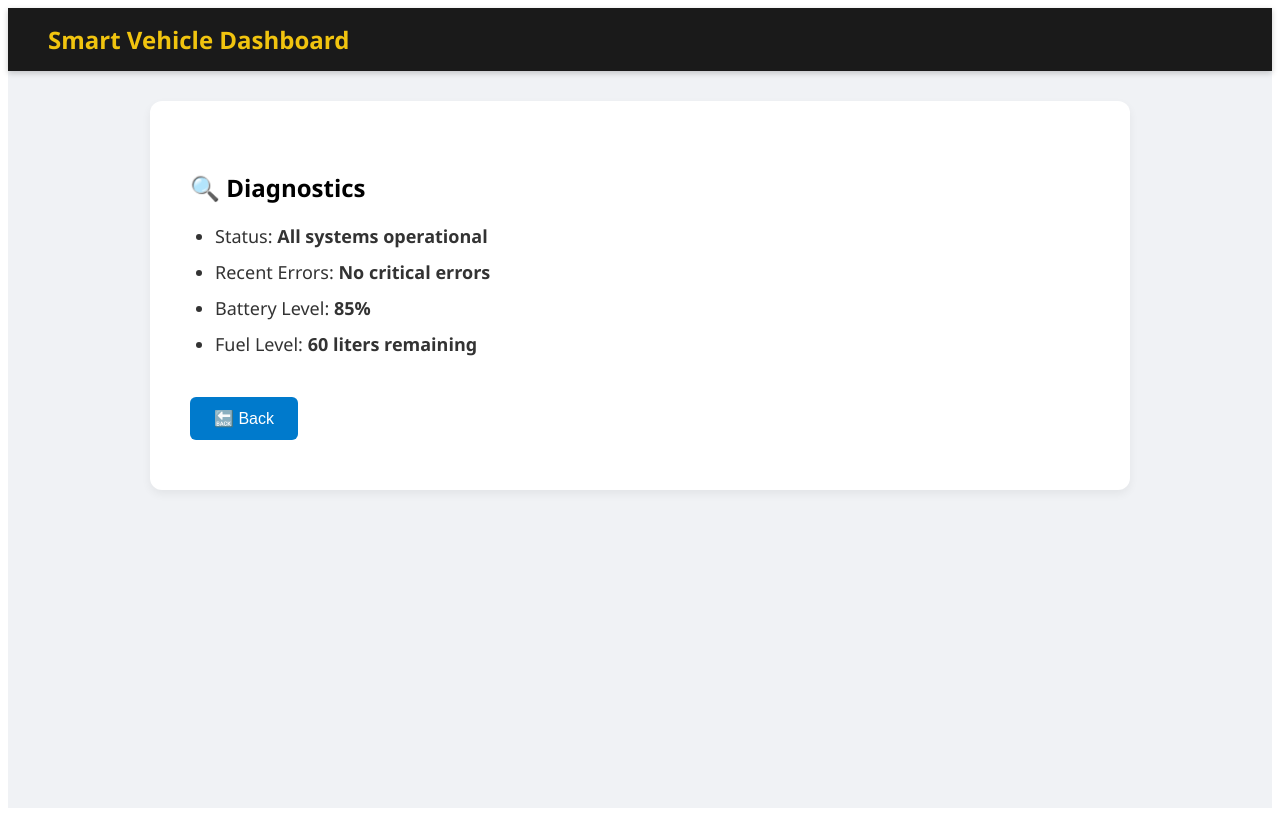
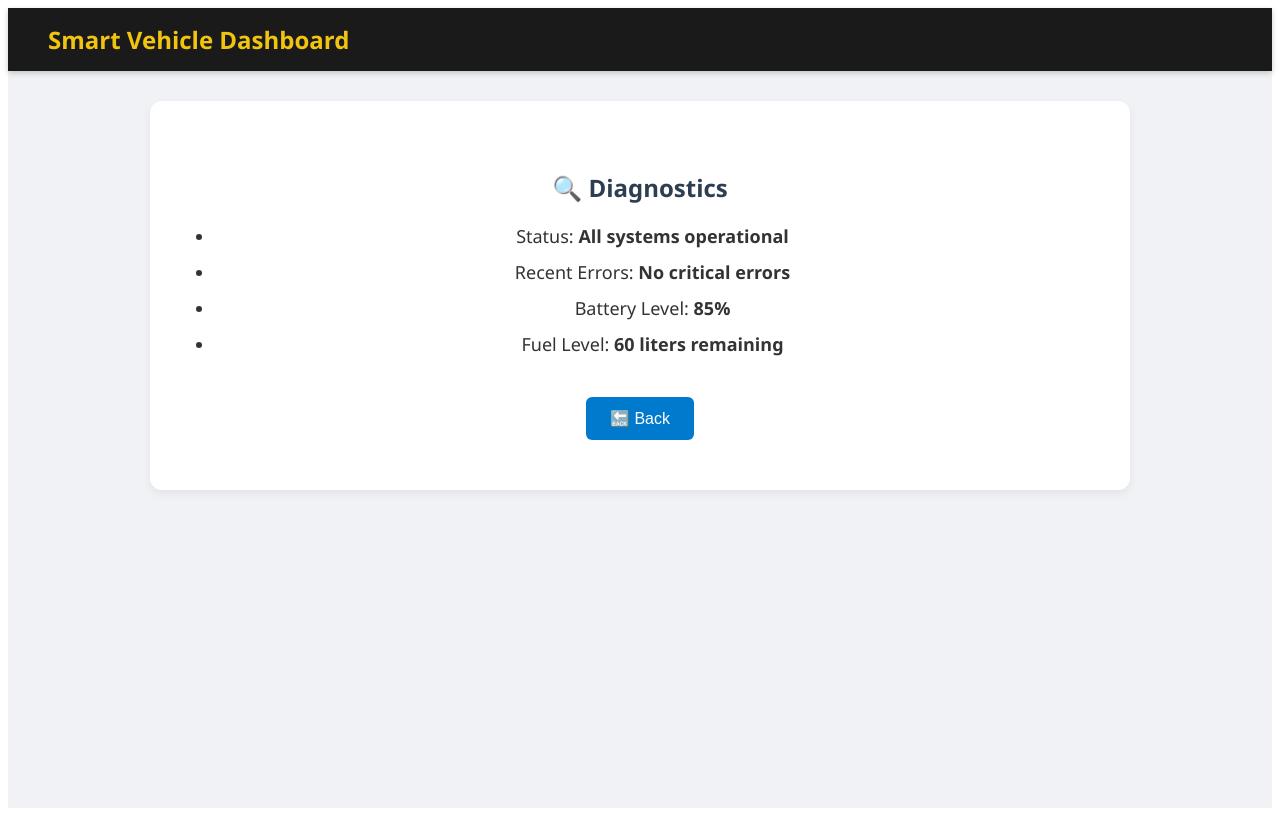
Before and after one commit to thaminaanzum/Smart_mining, a React (Create React App) app: page /Diagnostics in a window 1280 px wide. Built offline with nearby package versions, Linux system fonts and the light colour scheme.

Commit message:
Update Diagnostics.css

```diff
--- a/src/Diagnostics.css
+++ b/src/Diagnostics.css
@@ -1,54 +1,87 @@
-.navbar {
-  background-color: #000;
-  padding: 15px 40px;
-  color: white;
-  font-size: 20px;
-  font-weight: bold;
-  display: flex;
-  align-items: center;
-  justify-content: flex-start;
+.diagnostics-content {
+  max-width: 960px;
+  margin: 0 auto;
+  padding: 40px 30px;
+  text-align: center;
+  font-family: 'Segoe UI', sans-serif;
+  color: #2c3e50;
+  background-color: #ffffff;
 }
 
-/* Title on top-left */
-.navbar-title {
+.section-heading {
+  font-size: 30px;
+  margin-bottom: 25px;
+  color: #1a2b4c;
+  font-weight: 600;
+}
+
+.status-box {
+  background-color: #f0f4fa;
+  border-radius: 12px;
+  padding: 25px;
+  margin-bottom: 30px;
+  box-shadow: 0 4px 12px rgba(0, 0, 0, 0.08);
+  text-align: left;
+}
+
+.status-box ul {
+  list-style: none;
+  padding: 0;
   margin: 0;
 }
 
-/* Diagnostics container */
-.diagnostics-container {
-  font-family: Arial, sans-serif;
-  min-height: 100vh;
-  background-color: #f5f5f5;
+.status-box li {
+  padding: 10px 0;
+  font-size: 18px;
+  border-bottom: 1px solid #e0e6f0;
 }
 
-/* Content inside diagnostics */
-.diagnostics-content {
-  padding: 40px;
+.status-box li:last-child {
+  border-bottom: none;
 }
 
-/* List styling */
-.diagnostics-content ul {
-  list-style-type: none;
-  padding: 0;
+.video-section video {
+  border-radius: 10px;
+  box-shadow: 0 4px 10px rgba(0, 0, 0, 0.1);
+  margin: 20px 0;
+  max-width: 100%;
+  height: auto;
 }
 
-.diagnostics-content li {
-  margin-bottom: 10px;
-  font-size: 18px;
+.manuals-section {
+  margin-top: 50px;
+  text-align: left;
 }
 
-/* Back Button */
-.back-button {
-  margin-top: 20px;
-  padding: 10px 20px;
-  background-color: #555;
-  color: white;
-  border: none;
-  border-radius: 5px;
-  cursor: pointer;
-  transition: background-color 0.3s ease;
+.manuals-section h3 {
+  font-size: 24px;
+  margin-bottom: 15px;
+  color: #34495e;
 }
 
-.back-button:hover {
-  background-color: #333;
+.manuals-section ul {
+  list-style: none;
+  padding-left: 0;
 }
+
+.manuals-section li {
+  font-size: 17px;
+  margin: 10px 0;
+}
+
+.manuals-section a {
+  text-decoration: none;
+  color: #0077cc;
+  transition: color 0.3s ease;
+}
+
+.manuals-section a:hover {
+  color: #005fa3;
+  text-decoration: underline;
+}
+
+.video-wrapper {
+  display: flex;
+  justify-content: center;
+  align-items: center;
+}
```
